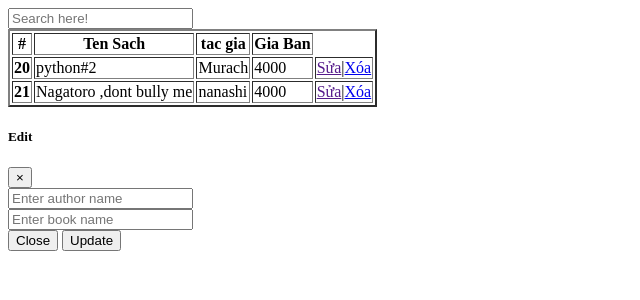
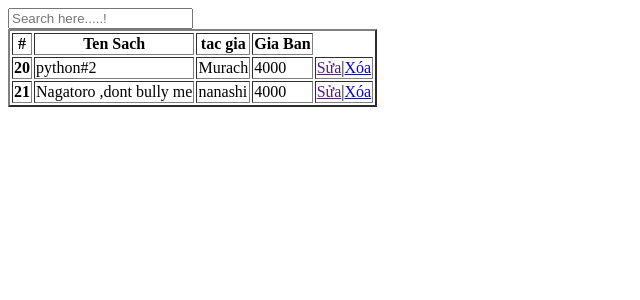
Before and after one commit to tnexs/book, a Django app: page /bookstore/ in a window 1280 px wide. Shown: the top 300 px of the page, without its empty margins (0-640 px from the left). Run offline with Django 4.2, Linux system fonts and the light colour scheme; data comes from the database, SQL or seed files in the repository.

Commit message:
addsomething

```diff
--- a/template/bookstore/index.html
+++ b/template/bookstore/index.html
@@ -74,7 +74,7 @@
         <div>
             <form name="search_form" method="POST" action="{% url 'search' %}">
                 {% csrf_token %}
-              <input type="search" name="search" placeholder="Search here!" />
+              <input type="search" name="search" placeholder="Search here.....!" />
             </form>
         </div>
         <table class="table" id="table" border="2px">
@@ -106,7 +106,7 @@
             </tbody>
           </table>
     </div>
-    <div class="modal fade" id="editModal" tabindex="-1" aria-labelledby="editModalLabel" aria-hidden="true">
+    <!-- <div class="modal fade" id="editModal" tabindex="-1" aria-labelledby="editModalLabel" aria-hidden="true">
         <div class="modal-dialog modal-sm">
             <div class="modal-content">
                 <div class="modal-header">
@@ -134,6 +134,6 @@
                 </form>
             </div>
         </div>
-    </div>
+    </div> -->
 </body>
 </html>
```
